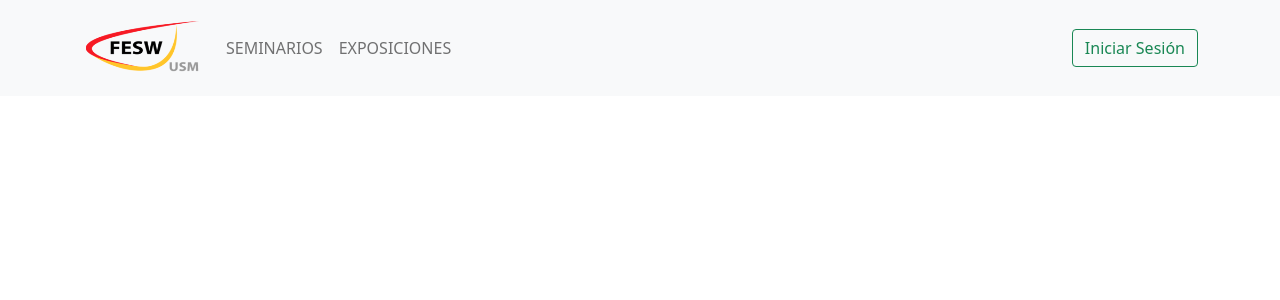
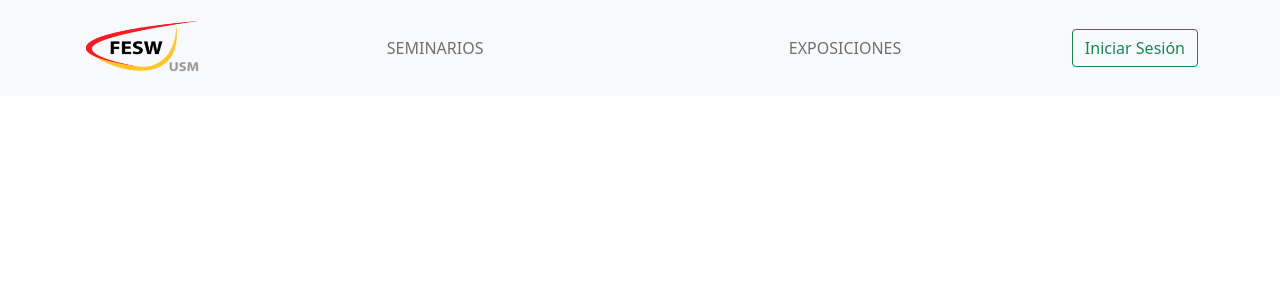
Before and after one commit to npuente21/diu, a React (Create React App) app: page / in a window 1280 px wide. Shown: the top 300 px of the page. Built offline with nearby package versions, Linux system fonts and the light colour scheme.

Commit message:
Mi Proyecto

```diff
--- a/src/App.js
+++ b/src/App.js
@@ -36,12 +36,21 @@ const Logout=()=>{
     <Navbar.Toggle aria-controls="basic-navbar-nav" />
     <Navbar.Collapse id="basic-navbar-nav">
       <Nav className="me-auto">
-      <Nav.Link as={Link} to="/Semis">SEMINARIOS</Nav.Link>
-      <Nav.Link as={Link} to="/Expos">EXPOSICIONES</Nav.Link>
+      <Nav.Link className='col-md-11 offset-md-8' as={Link} to="/Semis">SEMINARIOS</Nav.Link>
+      <Nav.Link className='col-md-2 offset-md-9' as={Link} to="/Expos">EXPOSICIONES</Nav.Link>
       </Nav>
 
       {count==true&&(
-        <Button onClick={Logout} variant="danger">Cerrar Sesión</Button>
+        <Row>
+          <Col className='col-md-4'>
+            <Button onClick={Logout} variant="outline-info" size='sm' >Mi Proyecto</Button>
+          </Col>
+          <Col className='offset-md-3'>
+            <Button onClick={Logout} variant="danger" size='sm'>Cerrar Sesión</Button>
+          </Col >
+
+        </Row>
+
       )}
       {count==false&&(
         <Button as={Link} to= "/Login" variant="outline-success">Iniciar Sesión</Button>
```
Also changed, not shown: 1 other file (tests, documents, lock files or other folders).
